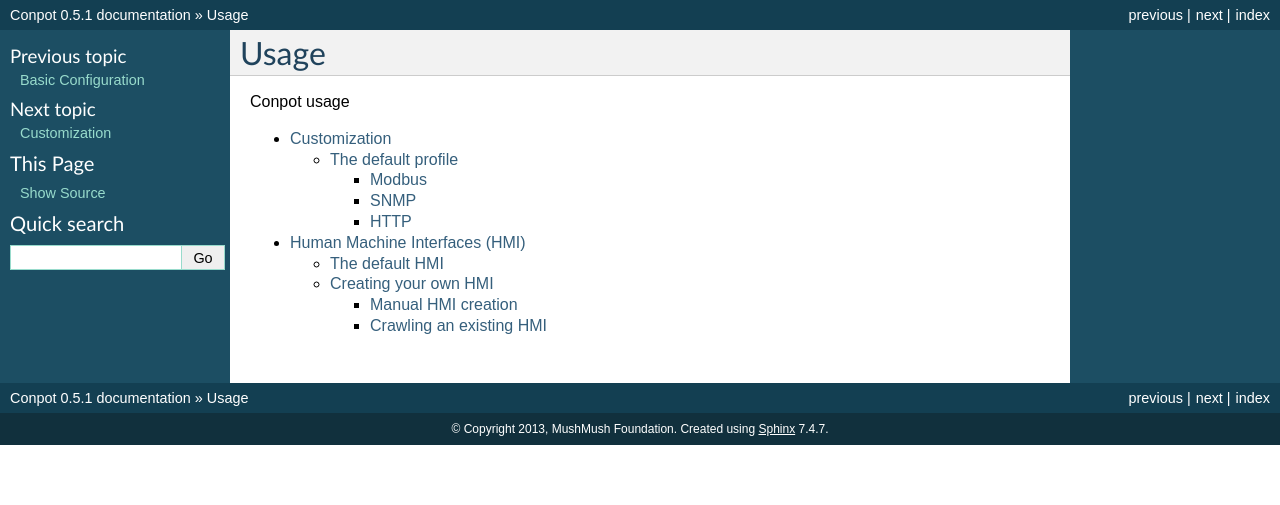
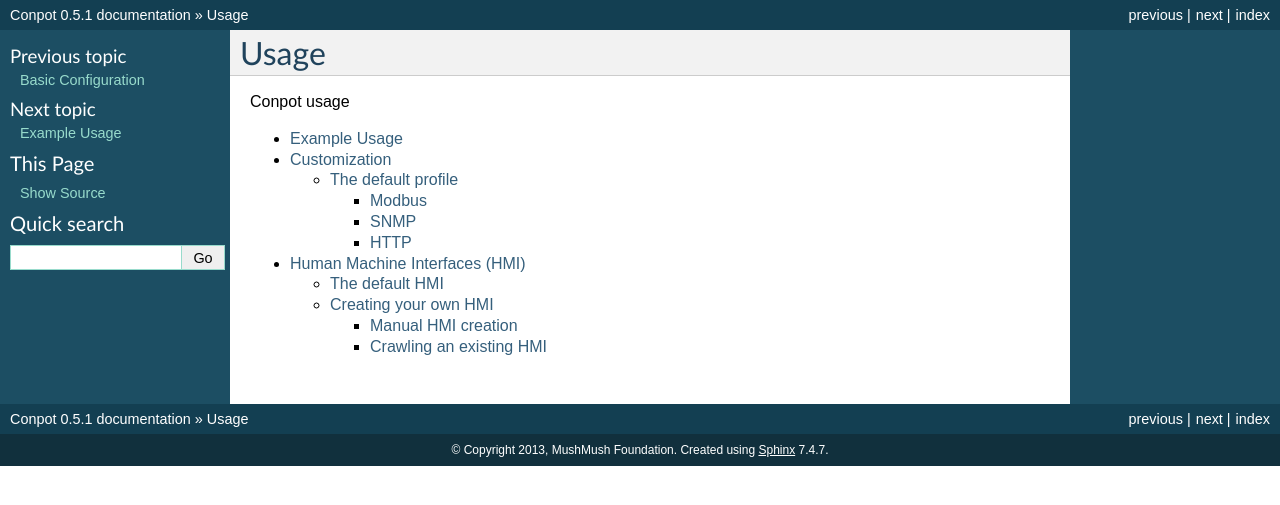
Before and after one commit to mushorg/conpot, a Sphinx documentation site: the page built from docs/source/usage/index.rst, in a window 1280 px wide. Shown: the top 505 px of the page. Built offline with Sphinx 7.4.7, drawn with Linux system fonts in a browser that asks for light colours; pages that are not in the unit, such as notebooks, are missing from menus; the version number is read from the project's files by our own code.

Commit message:
adjusted TOCs

```diff
--- a/docs/source/installation/index.rst
+++ b/docs/source/installation/index.rst
@@ -12,4 +12,3 @@ Basics instruction on how to install Conpot
     debian
     centos
     configuration
-    usage
--- a/docs/source/usage/index.rst
+++ b/docs/source/usage/index.rst
@@ -7,5 +7,6 @@ Conpot usage
 
 .. toctree::
 
+    usage
     customization
     hmi
```
